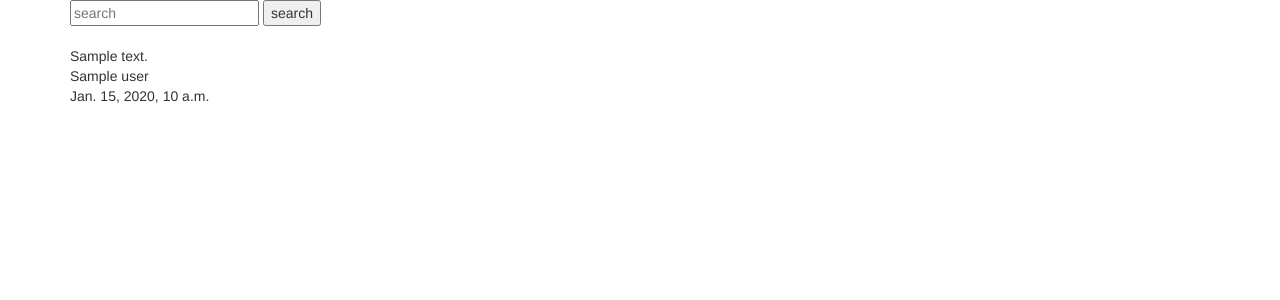
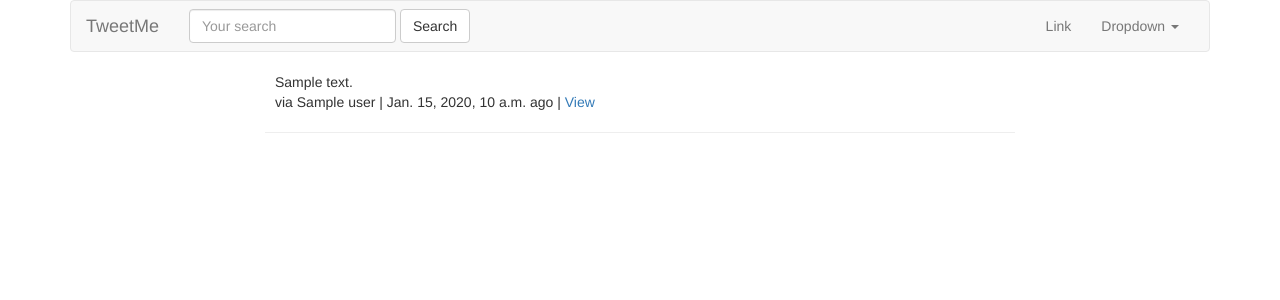
Before and after one commit to dipsdeepak11/TweetMeApp, a Django app: template tweetme/tweets/templates/tweets/list_view.html in a window 1280 px wide. Shown: the top 300 px of the page. Run offline with Django 3.2, Linux system fonts and the light colour scheme; the template is opened without the code that fills it: most values are stand-ins (such as "Sample title", 1, 10 or a date in 2020).

Commit message:
bootstrao started-navbar n media object

```diff
--- a/tweetme/templates/base.html
+++ b/tweetme/templates/base.html
@@ -20,6 +20,7 @@
   </head>
   <body>
     <div class="container">
+      {% include 'navbar.html' %}
       {% block content %}
       {% endblock content %}
     </div>
@@ -29,6 +30,6 @@
     <!-- jQuery (necessary for Bootstrap's JavaScript plugins) -->
     <script src="https://ajax.googleapis.com/ajax/libs/jquery/1.12.4/jquery.min.js"></script>
     <!-- Include all compiled plugins (below), or include individual files as needed -->
-    <script src="{% static 'js/bootstrap.min.js' %"></script>
+    <script src="{% static 'js/bootstrap.min.js' %}"></script>
   </body>
 </html>
--- /dev/null
+++ b/tweetme/templates/navbar.html
@@ -0,0 +1,31 @@
+<nav class="navbar navbar-default">
+  <div class="container-fluid">
+    <!-- Brand and toggle get grouped for better mobile display -->
+    <div class="navbar-header">
+      <button type="button" class="navbar-toggle collapsed" data-toggle="collapse" data-target="#bs-example-navbar-collapse-1" aria-expanded="false">
+        <span class="sr-only">Toggle navigation</span>
+        <span class="icon-bar"></span>
+        <span class="icon-bar"></span>
+        <span class="icon-bar"></span>
+      </button>
+      <a class="navbar-brand" href="{% url 'home' %}">TweetMe</a>
+    </div>
+  {% include 'tweets/search_form.html' %}
+    <!-- Collect the nav links, forms, and other content for toggling -->
+    <div class="collapse navbar-collapse" id="bs-example-navbar-collapse-1">
+      <ul class="nav navbar-nav navbar-right">
+        <li><a href="#">Link</a></li>
+        <li class="dropdown">
+          <a href="#" class="dropdown-toggle" data-toggle="dropdown" role="button" aria-haspopup="true" aria-expanded="false">Dropdown <span class="caret"></span></a>
+          <ul class="dropdown-menu">
+            <li><a href="#">Action</a></li>
+            <li><a href="#">Another action</a></li>
+            <li><a href="#">Something else here</a></li>
+            <li role="separator" class="divider"></li>
+            <li><a href="#">Separated link</a></li>
+          </ul>
+        </li>
+      </ul>
+    </div><!-- /.navbar-collapse -->
+  </div><!-- /.container-fluid -->
+  </nav>
--- a/tweetme/tweets/templates/tweets/list_view.html
+++ b/tweetme/tweets/templates/tweets/list_view.html
@@ -2,12 +2,25 @@
 
 {% block title %}Tweet List{% endblock title %}
 {% block content %}
-{% include 'tweets/search_form.html' %}<br>
+
+
+<div class="row">
+    <div class="col-sm-8 col-sm-offset-2">
       {% for object in  object_list %}
+      <div class="media">
+        <div class="media-left">
+          <a href="#">
+            {% if object.image %}
+            <img class="media-object" src="..." alt="...">
+            {% endif %}
+          </a>
+        </div>
+        <div class="media-body">
           {{ object.content }}<br>
-   {{ object.user }}<br>
-   {{ object.timestamp }}<br><br>
-
+          via {{ object.user }} | {{ object.timestamp }} ago | <a href="{{ object.get_absolute_url }}">View</a>
+        </div>
+      </div>
+      <hr>
         {% empty %}
         {% if request.GET.q %}
         <p>No Tweets found </p>
@@ -16,3 +29,5 @@
       {% endif %}
       {% endfor %}
       {% endblock content %}
+    </div>
+</div>
--- a/tweetme/tweets/templates/tweets/search_form.html
+++ b/tweetme/tweets/templates/tweets/search_form.html
@@ -1,4 +1,6 @@
-<form action="{% url 'tweet:list' %}" method="GET">
-  <input type="text" name="q" placeholder="search"  value='{{ request.GET.q }}'/>
-  <input type="submit" value="search" />
+<form class="navbar-form navbar-left"  action="{% url 'tweet:list' %}" method="GET">
+  <div class="form-group">
+  <input class="form-control" type="text" name="q" placeholder="Your search"  value='{{ request.GET.q }}'/>
+</div>
+  <input class="btn btn-default" type="submit" value="Search" />
 </form>
```
Lines whose indentation alone changed are shown as unchanged.
